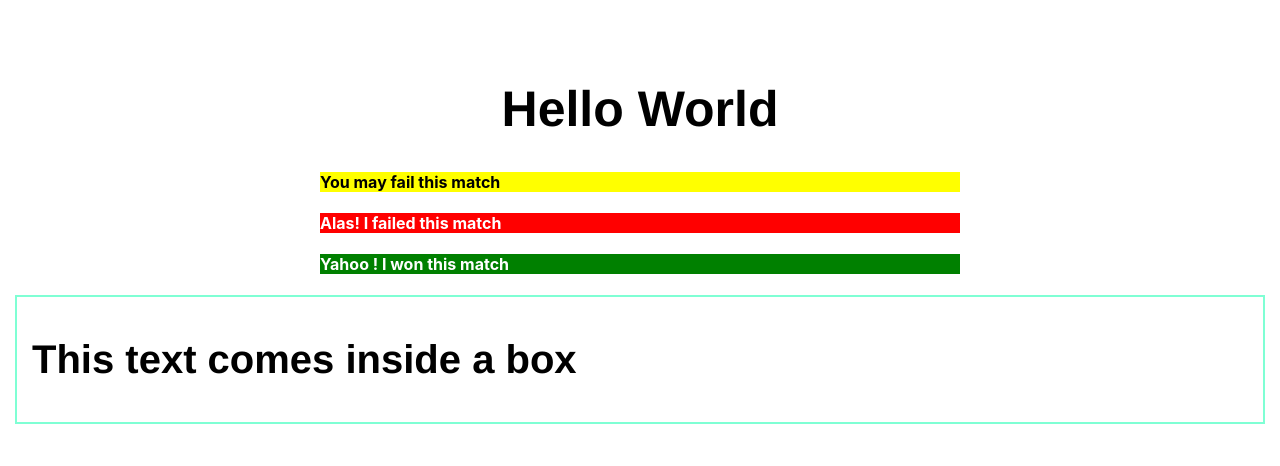
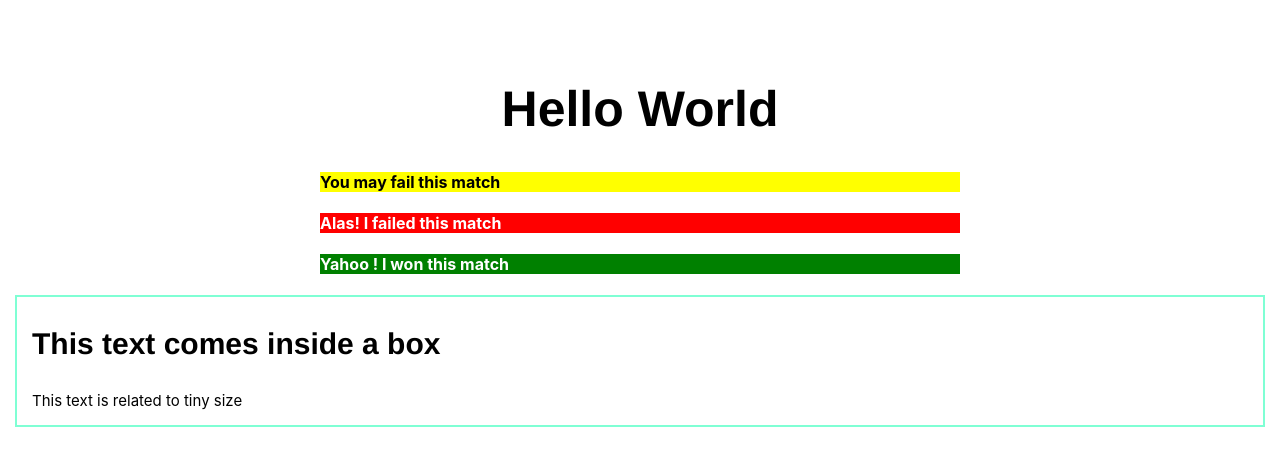
Before and after one commit to StackZombie/sass-react-app, a React (Create React App) app: page / in a window 1280 px wide. Shown: the top 466 px of the page. Built offline with nearby package versions, Linux system fonts and the light colour scheme.

Commit message:
Adding directives in sass

```diff
--- a/src/App.js
+++ b/src/App.js
@@ -13,6 +13,7 @@ function App() {
     </div>
     <div class="box">
       <h3>This text comes inside a box</h3>
+      <p>This text is related to tiny size</p>
     </div>
     </>
   );
--- a/src/App.scss
+++ b/src/App.scss
@@ -12,21 +12,40 @@ $small : 30px;
 $tiny : 15px;
 
 
+// control directives
+@mixin heading($size){
+    @if($size == large){
+        font-size : $large
+    }
+    @else if($size == medium){
+        font-size : $medium
+    }
+    @else if ($size == small){
+        font-size : $small
+    }
+    @else if ($size == tiny){
+        font-size: $tiny;
+    }
+}
+
 $myFont: Helvetica, sans-serif;
 
 h1{
-    font-size:$large;
+    @include heading(large);
     font-family: $myFont;
 }
 
 h2{
-    font-size:$small;
+    @include heading(medium);
     font-family: $myFont;
 }
 
 h3{
-    font-size:$medium;
+    @include heading(small);
     font-family: $myFont;
+}
+p{
+    @include heading(tiny);
 }
 #container{
     text-align: center;
```
